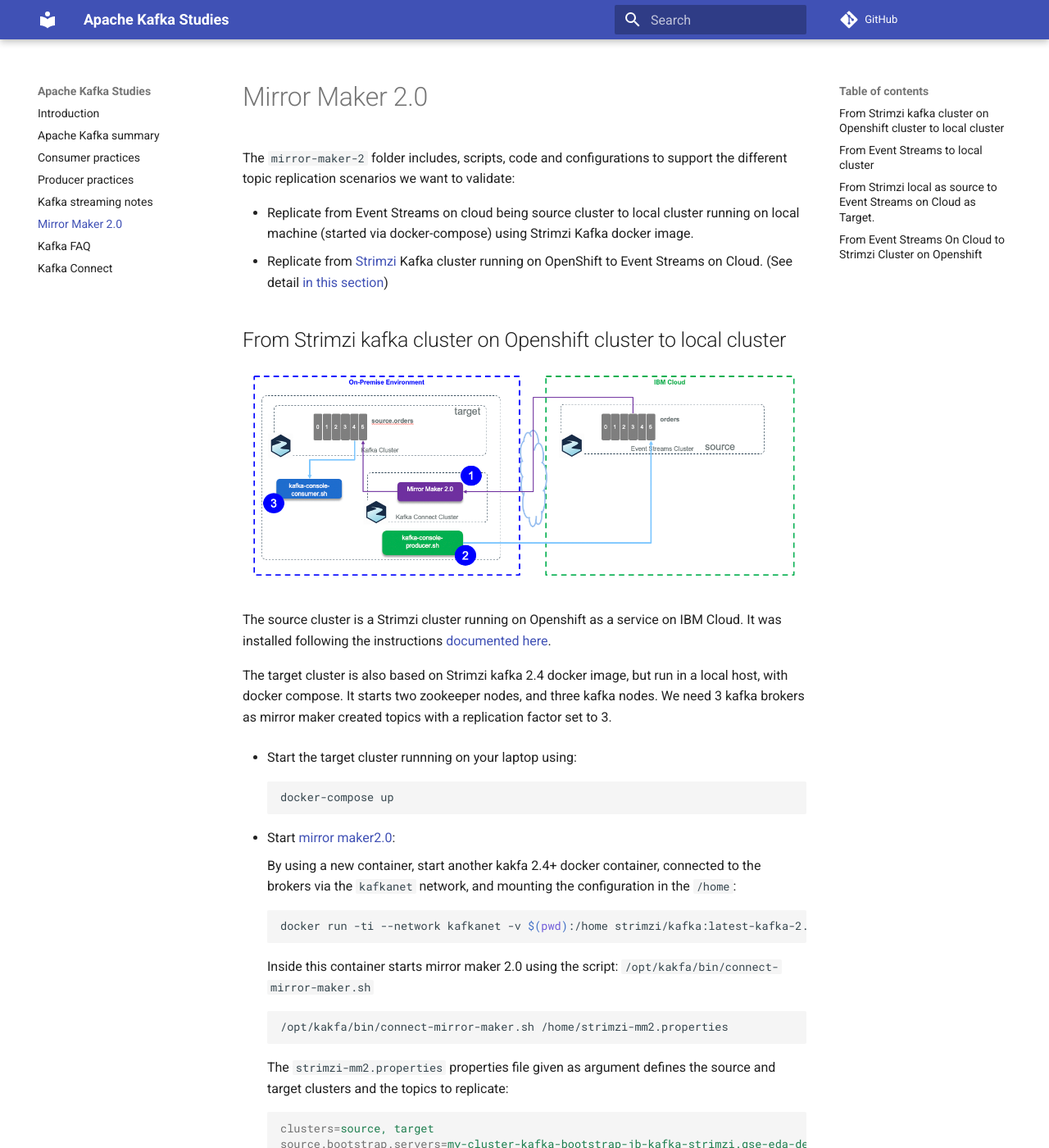
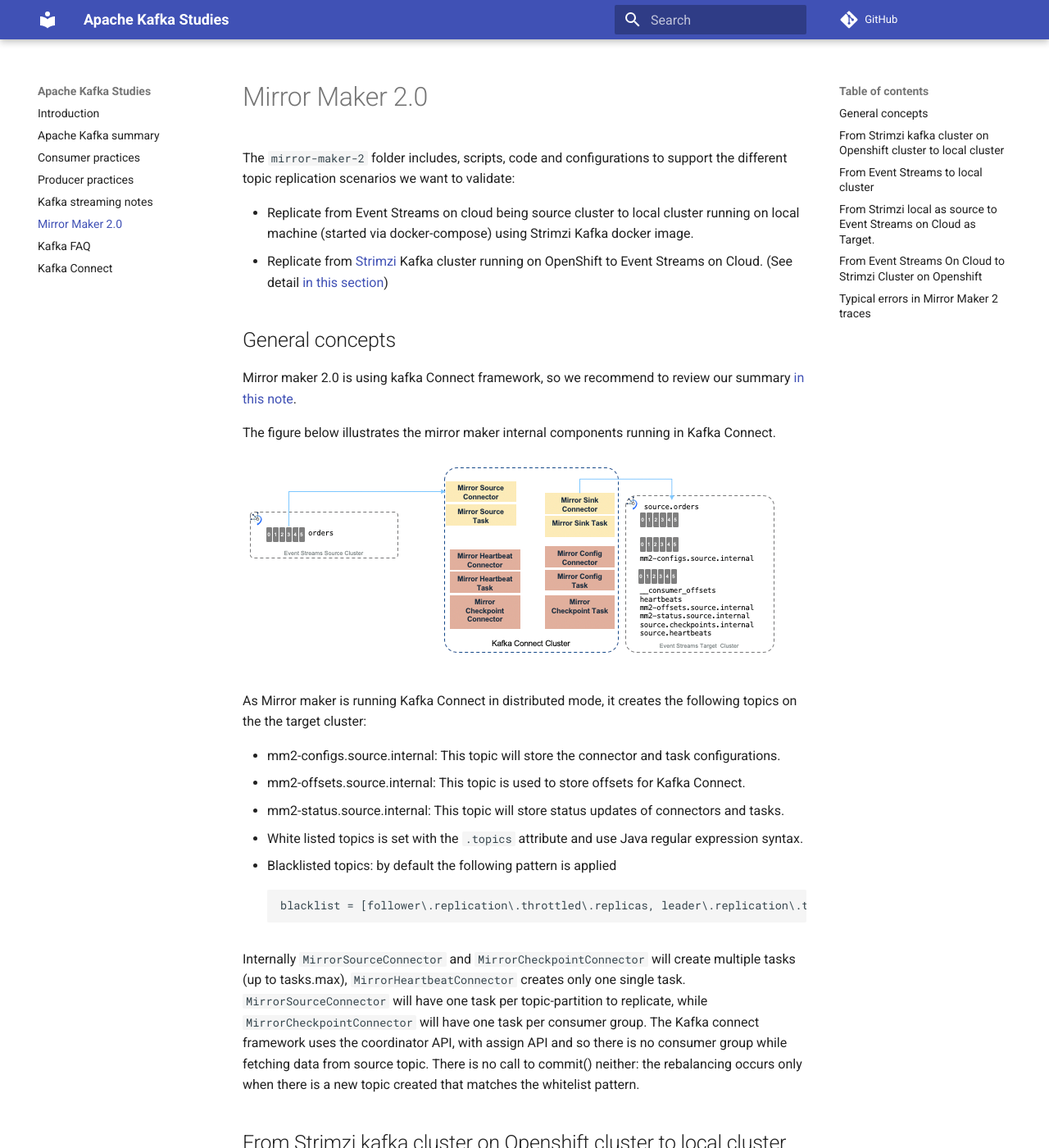
Before and after one commit to jbcodeforce/kafka-studies, an MkDocs documentation site: the page built from docs/mirrormaker.md, in a window 1280 px wide and 1400 px high. Shown: the whole window at 82% size. Built offline with MkDocs 1.6.1 and Material for MkDocs 9.7.7, drawn with Linux system fonts in a browser that asks for light colours; comment, search, counter and statistics services are not loaded; some of the changed text lies outside the part shown.

Commit message:
move concepts and add some cmd

````diff
--- a/docs/mirrormaker.md
+++ b/docs/mirrormaker.md
@@ -5,6 +5,30 @@
 * Replicate from Event Streams on cloud being source cluster to local cluster running on local machine (started via docker-compose) using Strimzi Kafka docker image.
 * Replicate from [Strimzi](https://strimzi.io/) Kafka cluster running on OpenShift to Event Streams on Cloud. (See detail [in this section](#from-strimzi-local-as-source-to-event-streams-on-cloud-as-target))
 
+## General concepts
+
+Mirror maker 2.0 is using kafka Connect framework, so we recommend to review our summary [in this note](https://ibm-cloud-architecture.github.io/refarch-eda/kafka/connect/).
+
+The figure below illustrates the mirror maker internal components running in Kafka Connect.
+
+![](images/mm-k-connect.png)
+
+As Mirror maker is running Kafka Connect in distributed mode, it creates the following topics on the the target cluster:
+
+* mm2-configs.source.internal: This topic will store the connector and task configurations.
+* mm2-offsets.source.internal: This topic is used to store offsets for Kafka Connect.
+* mm2-status.source.internal: This topic will store status updates of connectors and tasks.
+
+
+* White listed topics is set with the `.topics` attribute and use Java regular expression syntax.
+* Blacklisted topics: by default the following pattern is applied
+```
+blacklist = [follower\.replication\.throttled\.replicas, leader\.replication\.throttled\.replicas, message\.timestamp\.difference\.max\.ms, message\.timestamp\.type, unclean\.leader\.election\.enable, min\.insync\.replicas]
+```
+
+Internally `MirrorSourceConnector` and `MirrorCheckpointConnector` will
+create multiple tasks (up to tasks.max), `MirrorHeartbeatConnector`
+creates only one single task. `MirrorSourceConnector` will have one task per topic-partition to replicate, while `MirrorCheckpointConnector` will have one task per consumer group. The Kafka connect framework uses the coordinator API, with assign API and so there is no consumer group while fetching data from source topic. There is no call to commit() neither: the rebalancing occurs only when there is a new topic created that matches the whitelist pattern.
 
 ## From Strimzi kafka cluster on Openshift cluster to local cluster
 
@@ -117,16 +141,6 @@
 source->target.topics=orders
 ```
 
-The figure below illustrates the mirror maker internal components running in Kafka Connect.
-
-![](images/mm-k-connect.png)
-
-On the the target cluster, mirror maker created the following topics:
-
-* connect-configs: This topic will store the connector and task configurations.
-* connect-offsets: This topic is used to store offsets for Kafka Connect.
-* connect-status: This topic will store status updates of connectors and tasks.
-
 ## From Strimzi local as source to Event Streams on Cloud as Target.
 
 We have created an Event Streams cluster on Washington DC data center. We have a Strimzi Kafka cluster defined in Washington data center in a OpenShift Cluster. As both clusters are in the same data center, we deploy Mirror Maker 2.0 close to target cluster (Event Streams on Cloud).
@@ -143,7 +157,7 @@
 * Deploy Mirror maker 2.0 within this project
 * Define a secret for the API key of the target cluster
 `oc create secret generic es-apikey-target --from-literal=binding=am_`
-* Start a producer
+* Start a producer (for example the below code send products reference data into products topic)
 
 ```shell
 export KAFKA_PWD="replace-with-event-streams-apikey"
@@ -152,7 +166,7 @@
 python SendProductToKafka.py
 ```
 
-* Define a souce cluster properties file with truststore and bootstrap servers. This file is used for the different Kafka tools like kafka-topics.sh or console producer and consumer.
+* Define a source cluster properties file with truststore and bootstrap servers. This file is used for the different Kafka tools like kafka-topics.sh or console producer and consumer.
 
 ```properties
 bootstrap.servers=....
@@ -182,9 +196,30 @@
 ```
 
 * Verify the created topics on target cluster (Event Streams)
-
 ```
 ./kafka-topics.sh --bootstrap-server $KAFKA_BROKERS --command-config /home/eventstream.properties --list
 ```
+* In case you need it... looking at source cluster topic list:
+
+```
+kafka-topics.sh --bootstrap-server my-cluster-kafka-bootstrap-jb-kafka-strimzi.gse-eda-demos-fa9ee67c9ab6a7791435450358e564cc-0001.us-east.containers.appdomain.cloud:443 --command-config /home/strinzi.properties --list
+```
+
+Get detail on one topic:
+
+```
+./kafka-topics.sh --bootstrap-server my-cluster-kafka-bootstrap-jb-kafka-strimzi.gse-eda-demos-fa9ee67c9ab6a7791435450358e564cc-0001.us-east.containers.appdomain.cloud:443  --command-config /home/strimzi.properties --describe --topic products
+```
 
 ## From Event Streams On Cloud to Strimzi Cluster on Openshift
+
+
+## Typical errors in Mirror Maker 2 traces
+
+* Plugin class loader for connector: 'org.apache.kafka.connect.mirror.MirrorCheckpointConnector' was not found.
+* Error while fetching metadata with correlation id 2314 : {source.heartbeats=UNKNOWN_TOPIC_OR_PARTITION}:
+    * Those messages may come from multiple reasons. One is the topic is not created. It can also being related to the fact the consumer polls on a topic that has just been created and the leader for this topic-partition is not yet available, you are in the middle of a leadership election.
+    * The advertised listener may not be set or found.
+* Exception on not being able to create Log directory: do the following: `export LOG_DIR=/tmp/logs`
+* ERROR WorkerSourceTask{id=MirrorSourceConnector-0} Failed to flush, timed out while waiting for producer to flush outstanding 1 messages
+* ERROR WorkerSourceTask{id=MirrorSourceConnector-0} Failed to commit offsets (org.apache.kafka.connect.runtime.SourceTaskOffsetCommitter:114)
````
Also changed, not shown: 1 other file.
